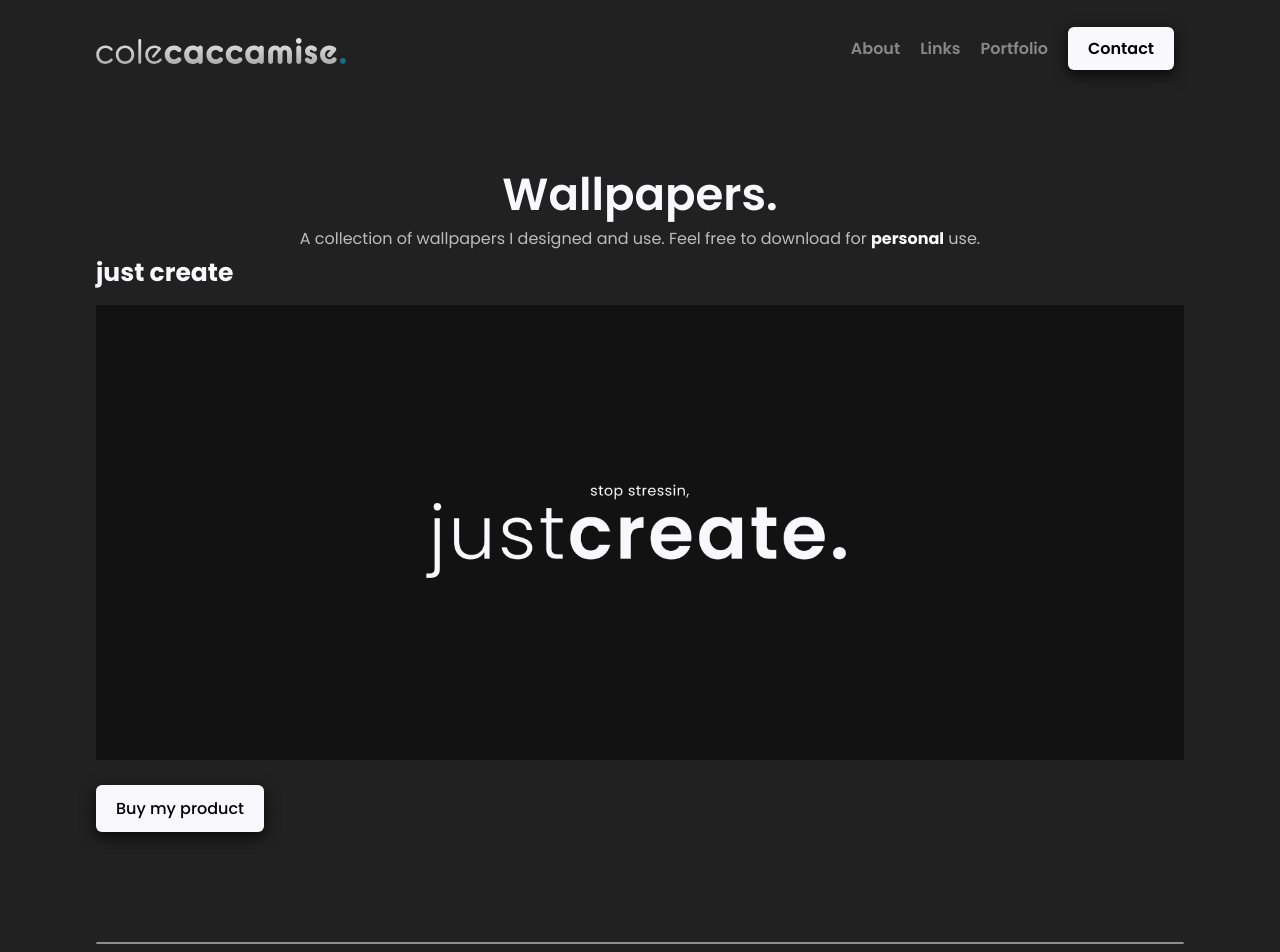
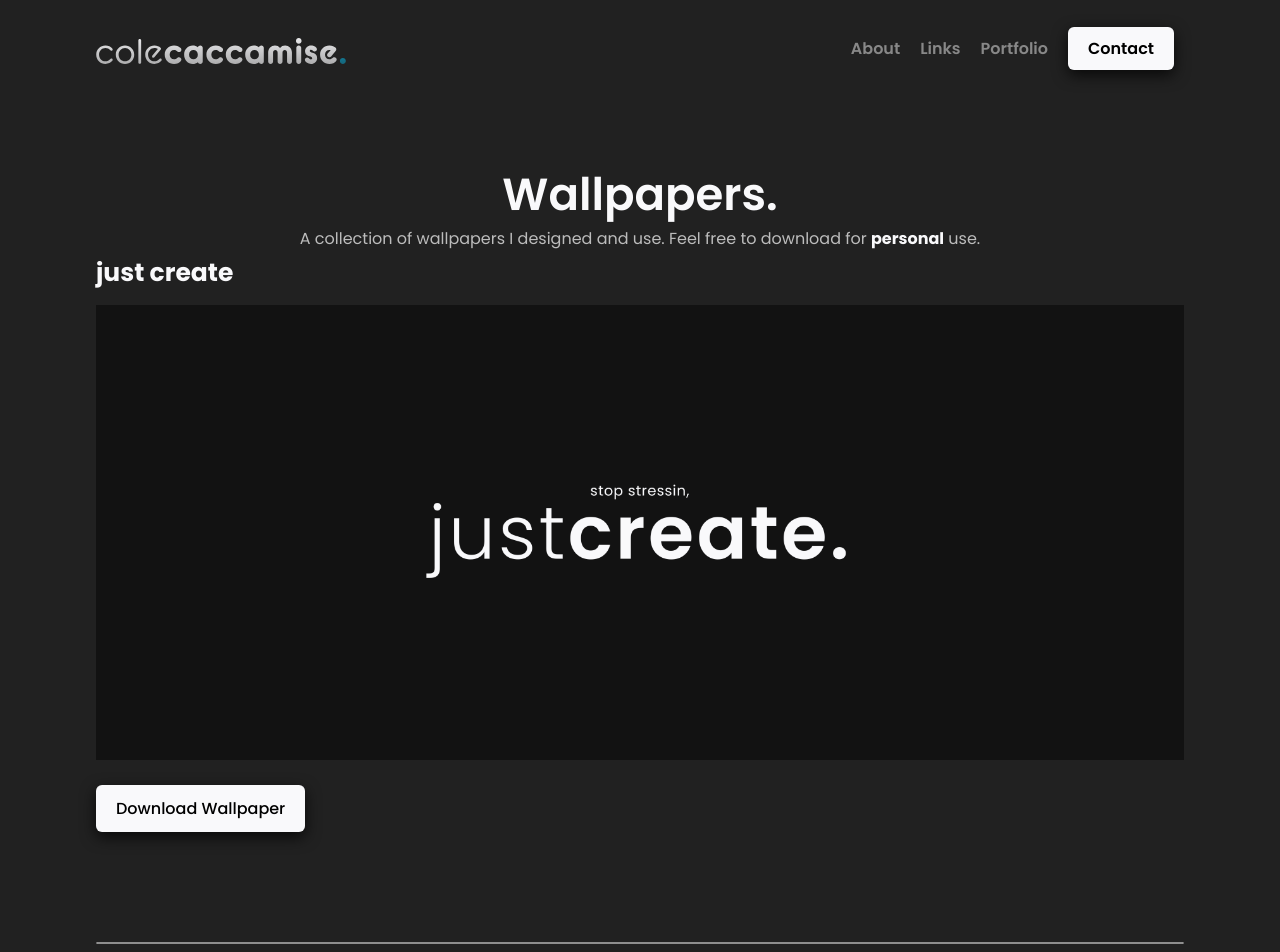
Before and after one commit to ColeCaccamise/react-portfolio, a React (Create React App) app: page /wallpapers in a window 1280 px wide. Shown: the top 952 px of the page. Built offline with nearby package versions, Linux system fonts and the light colour scheme.

Commit message:
changed text for gumroad button

```diff
--- a/src/pages/WallpapersPage.jsx
+++ b/src/pages/WallpapersPage.jsx
@@ -20,7 +20,7 @@ function WallpapersPage() {
                     <div className="wallpapers__buttons">
 
                         <script src="https://gumroad.com/js/gumroad.js"></script>
-                        <a className="gumroad-button btn btn--primary btn-wallpaper" href="https://colecaccamise.gumroad.com/l/justcreate">Buy my product</a>
+                        <a className="gumroad-button btn btn--primary btn-wallpaper" href="https://colecaccamise.gumroad.com/l/justcreate">Download Wallpaper</a>
                     </div>
 
 
```
